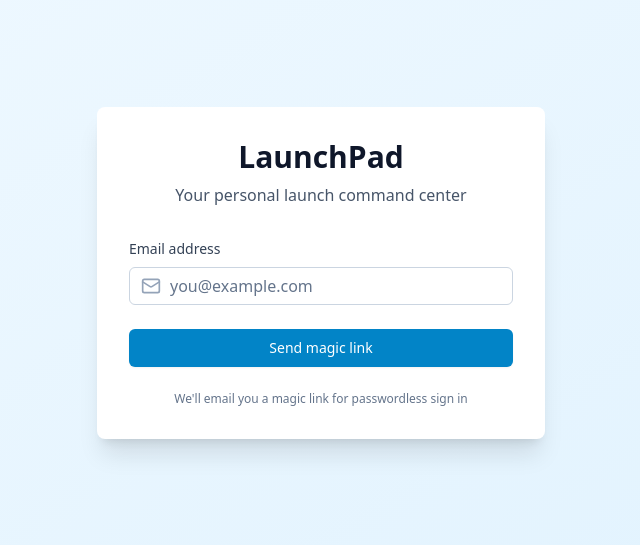
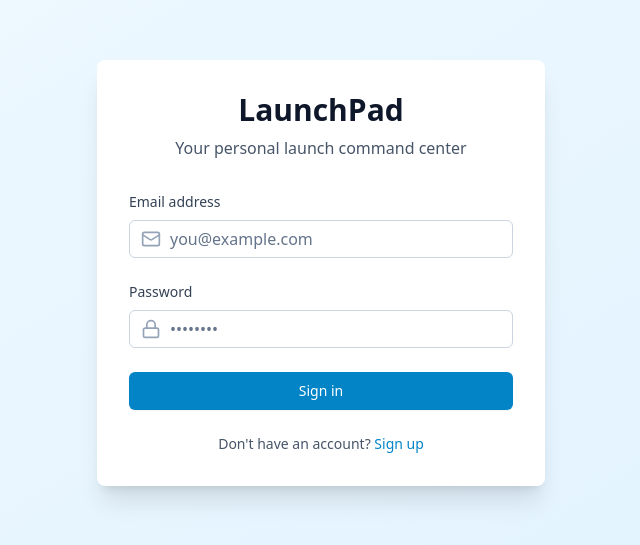
Before and after one commit to andrickjohn/launchpad, a Next.js app: page /login in a window 1280 px wide. Shown: the part 127-672 px from the top of the page, without its empty margins (319-959 px from the left). Built offline with nearby package versions, Linux system fonts and the light colour scheme.

Commit message:
Update from launchpad terminal

```diff
--- a/src/app/login/page.tsx
+++ b/src/app/login/page.tsx
@@ -2,14 +2,18 @@
 
 import { useState } from 'react'
 import { createClient } from '@/lib/supabase/client'
-import { Mail } from 'lucide-react'
+import { Mail, Lock, Loader2 } from 'lucide-react'
+import { useRouter } from 'next/navigation'
 
 export default function LoginPage() {
+  const router = useRouter()
   const [email, setEmail] = useState('')
+  const [password, setPassword] = useState('')
+  const [isSignUp, setIsSignUp] = useState(false)
   const [loading, setLoading] = useState(false)
   const [message, setMessage] = useState<{ type: 'success' | 'error'; text: string } | null>(null)
 
-  const handleLogin = async (e: React.FormEvent) => {
+  const handleAuth = async (e: React.FormEvent) => {
     e.preventDefault()
     setLoading(true)
     setMessage(null)
@@ -17,19 +21,31 @@ export default function LoginPage() {
     try {
       const supabase = createClient()
 
-      const { error } = await supabase.auth.signInWithOtp({
-        email,
-        options: {
-          emailRedirectTo: `${location.origin}/auth/callback`,
-        },
-      })
+      if (isSignUp) {
+        const { error } = await supabase.auth.signUp({
+          email,
+          password,
+        })
+        if (error) throw error
 
-      if (error) throw error
+        setMessage({
+          type: 'success',
+          text: 'Account created! Logging you in...',
+        })
+        router.push('/dashboard')
+      } else {
+        const { error } = await supabase.auth.signInWithPassword({
+          email,
+          password,
+        })
+        if (error) throw error
 
-      setMessage({
-        type: 'success',
-        text: 'Enter your email below to receive a magic link. We&apos;ll create an account if you don&apos;t have one.',
-      })
+        setMessage({
+          type: 'success',
+          text: 'Welcome back! Redirecting...',
+        })
+        router.push('/dashboard')
+      }
     } catch (error) {
       setMessage({
         type: 'error',
@@ -53,7 +69,7 @@ export default function LoginPage() {
             </p>
           </div>
 
-          <form onSubmit={handleLogin} className="space-y-6">
+          <form onSubmit={handleAuth} className="space-y-6">
             <div>
               <label
                 htmlFor="email"
@@ -78,6 +94,30 @@ export default function LoginPage() {
               </div>
             </div>
 
+            <div>
+              <label
+                htmlFor="password"
+                className="block text-sm font-medium text-slate-700 dark:text-slate-300 mb-2"
+              >
+                Password
+              </label>
+              <div className="relative">
+                <div className="absolute inset-y-0 left-0 pl-3 flex items-center pointer-events-none">
+                  <Lock className="h-5 w-5 text-slate-400" aria-hidden="true" />
+                </div>
+                <input
+                  id="password"
+                  type="password"
+                  value={password}
+                  onChange={(e) => setPassword(e.target.value)}
+                  placeholder="••••••••"
+                  required
+                  className="block w-full pl-10 pr-3 py-2 border border-slate-300 dark:border-slate-600 rounded-md leading-5 bg-white dark:bg-slate-700 text-slate-900 dark:text-white placeholder-slate-500 focus:outline-none focus:ring-2 focus:ring-primary-500 focus:border-primary-500"
+                  disabled={loading}
+                />
+              </div>
+            </div>
+
             {message && (
               <div
                 role="alert"
@@ -94,14 +134,31 @@ export default function LoginPage() {
             <button
               type="submit"
               disabled={loading}
-              className="w-full flex justify-center py-2 px-4 border border-transparent rounded-md shadow-sm text-sm font-medium text-white bg-primary-600 hover:bg-primary-700 focus:outline-none focus:ring-2 focus:ring-offset-2 focus:ring-primary-500 disabled:opacity-50 disabled:cursor-not-allowed transition-colors"
+              className="w-full flex justify-center items-center py-2 px-4 border border-transparent rounded-md shadow-sm text-sm font-medium text-white bg-primary-600 hover:bg-primary-700 focus:outline-none focus:ring-2 focus:ring-offset-2 focus:ring-primary-500 disabled:opacity-50 disabled:cursor-not-allowed transition-colors"
             >
-              {loading ? 'Sending magic link...' : 'Send magic link'}
+              {loading ? (
+                <>
+                  <Loader2 className="animate-spin -ml-1 mr-2 h-4 w-4" />
+                  {isSignUp ? 'Creating account...' : 'Signing in...'}
+                </>
+              ) : (
+                isSignUp ? 'Create account' : 'Sign in'
+              )}
             </button>
           </form>
 
-          <p className="mt-6 text-center text-xs text-slate-500 dark:text-slate-400">
-            We&apos;ll email you a magic link for passwordless sign in
+          <p className="mt-6 text-center text-sm text-slate-600 dark:text-slate-400">
+            {isSignUp ? 'Already have an account?' : "Don't have an account?"}{' '}
+            <button
+              type="button"
+              onClick={() => {
+                setIsSignUp(!isSignUp)
+                setMessage(null)
+              }}
+              className="font-medium text-primary-600 hover:text-primary-500 focus:outline-none transition-colors"
+            >
+              {isSignUp ? 'Sign in' : 'Sign up'}
+            </button>
           </p>
         </div>
       </div>
```
Also changed, not shown: 2 other files (tests, documents, lock files or other folders).
